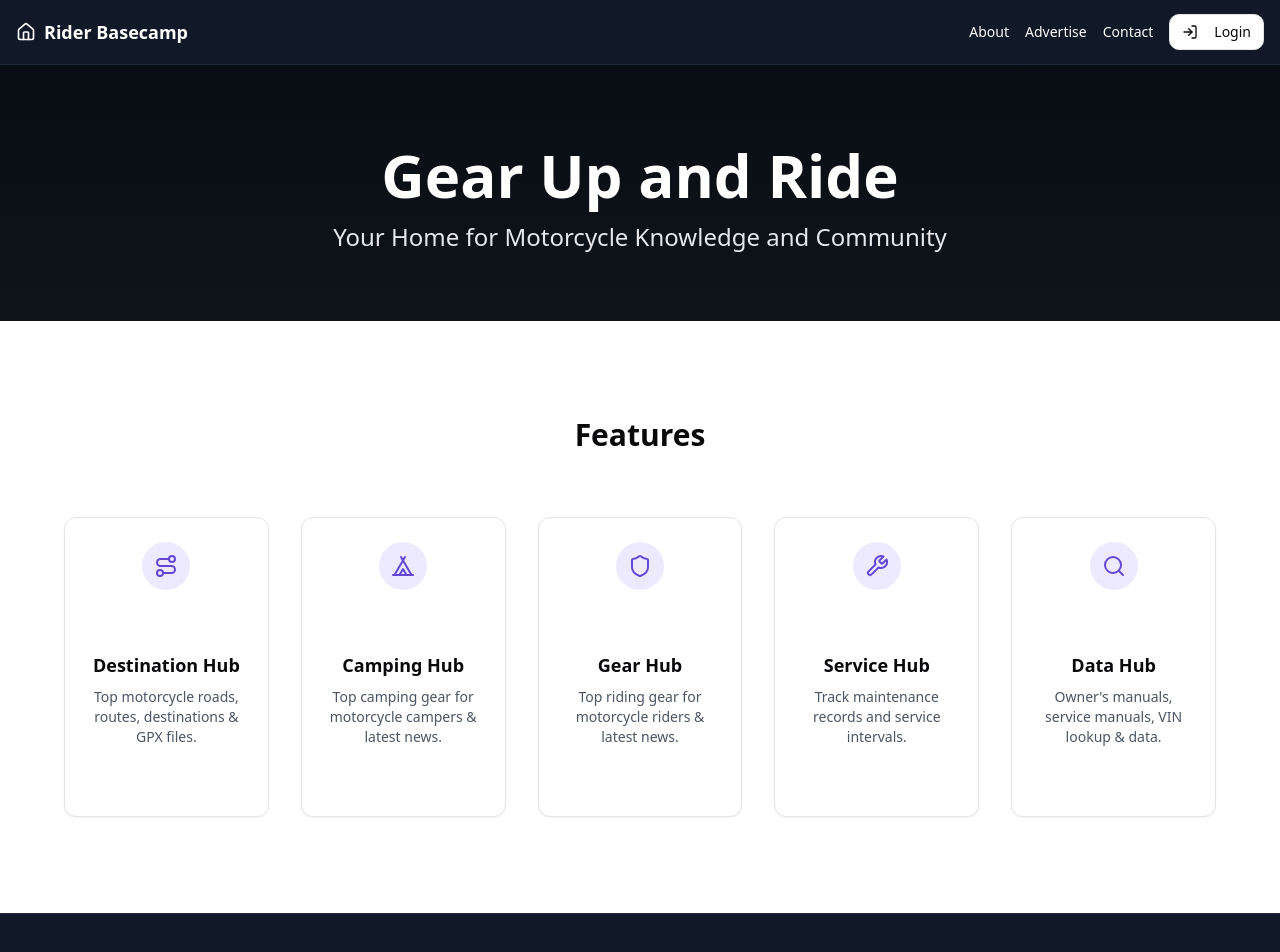
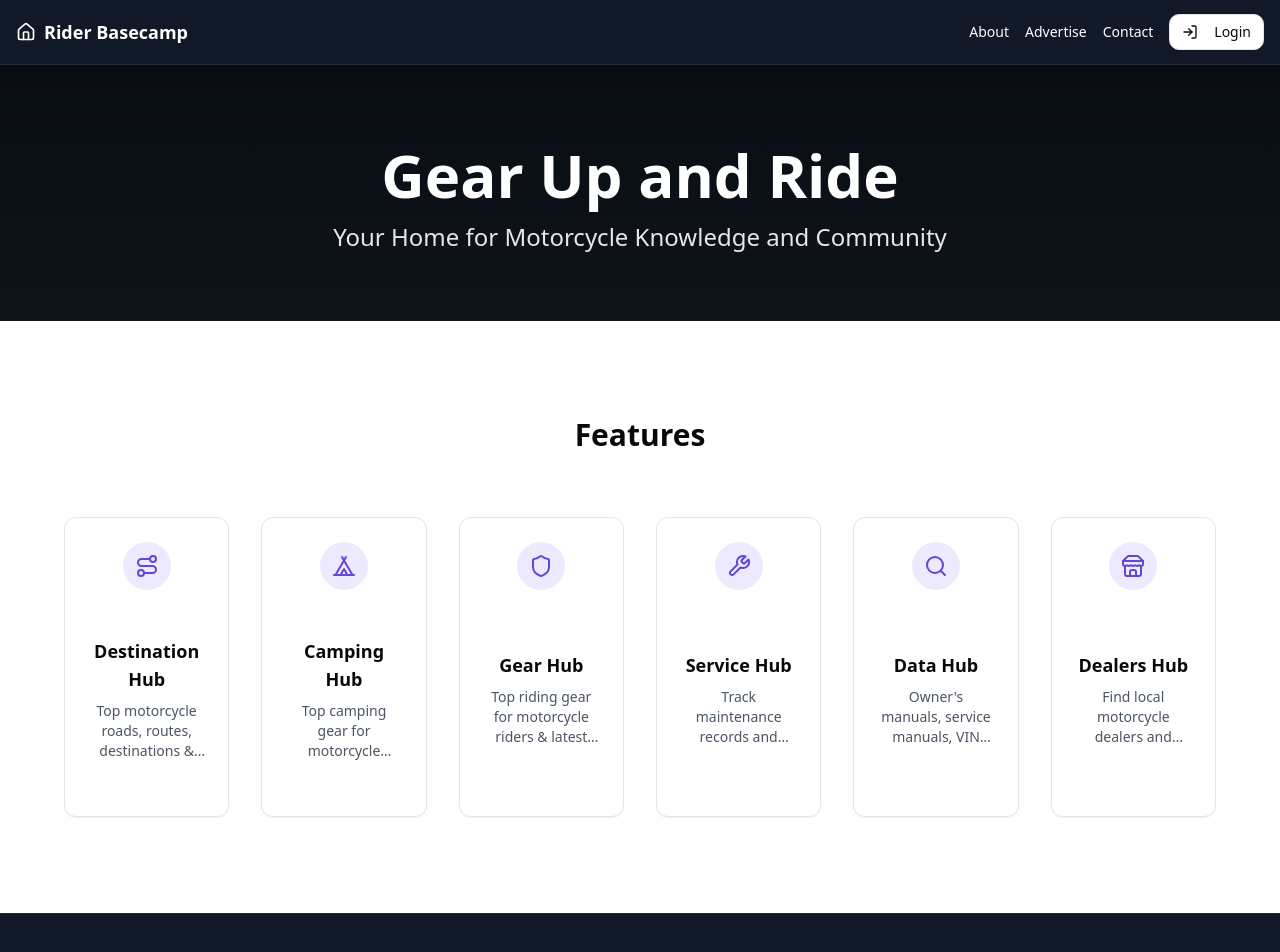
Before and after one commit to directconnected/rider-basecamp, a React (Vite) app: page / in a window 1280 px wide. Shown: the top 952 px of the page. Built offline with nearby package versions, Linux system fonts and the light colour scheme.

Commit message:
Add homepage dealer card
Adds a new card to the homepage that links to a page for searching for motorcycle dealers and repair shops.

```diff
--- a/src/pages/Index.tsx
+++ b/src/pages/Index.tsx
@@ -2,7 +2,7 @@
 import React from "react";
 import Navigation from "@/components/Navigation";
 import Footer from "@/components/layout/Footer";
-import { Map, Search, Database, BarChart, Clock, Users, Wrench, Route, Shield, Tent } from "lucide-react";
+import { Map, Search, Database, BarChart, Clock, Users, Wrench, Route, Shield, Tent, Store } from "lucide-react";
 import { Card } from "@/components/ui/card";
 import { Link } from "react-router-dom";
 import Breadcrumbs from "@/components/Breadcrumbs";
@@ -43,6 +43,13 @@ const Index = () => {
       description: "Owner's manuals, service manuals, VIN lookup & data.",
       link: "/data",
       id: "data-feature"
+    },
+    {
+      icon: Store,
+      title: "Dealers Hub",
+      description: "Find local motorcycle dealers and repair shops near you.",
+      link: "/dealers",
+      id: "dealers-feature"
     }
   ];
 
@@ -72,7 +79,7 @@ const Index = () => {
                 Features
               </h2>
             </div>
-            <div className="grid grid-cols-1 md:grid-cols-3 lg:grid-cols-5 gap-8 max-w-6xl mx-auto">
+            <div className="grid grid-cols-1 md:grid-cols-3 lg:grid-cols-6 gap-8 max-w-6xl mx-auto">
               {features.map((feature) => (
                 <Link
                   to={feature.link}
```
